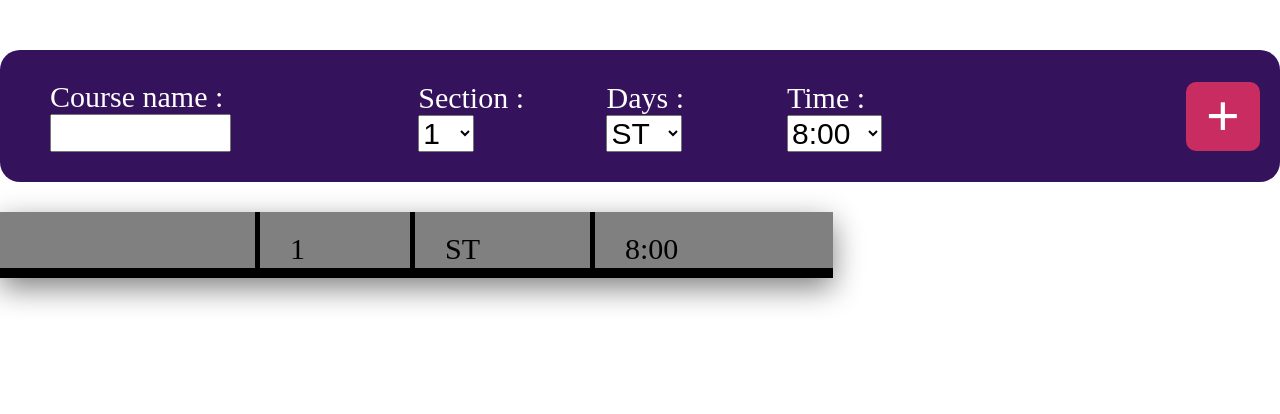
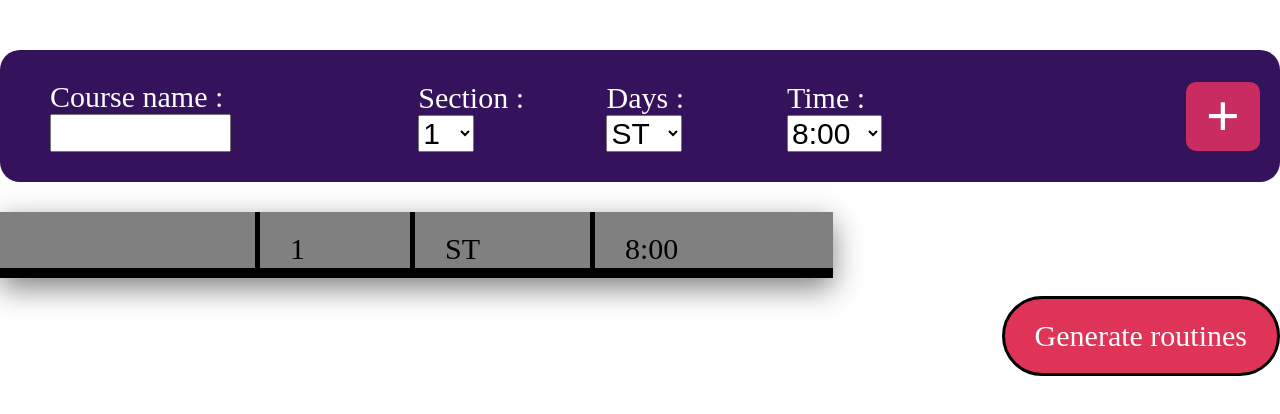
Before and after one commit to alifjs/course-routine-generator, a plain HTML site: page index.html in a window 1280 px wide. Both pictures are taken after a click on the element "Add this section". Drawn offline with Linux system fonts and the light colour scheme.

Commit message:
the code, just before I add the routine html

```diff
--- a/index.html
+++ b/index.html
@@ -61,6 +61,9 @@
             <img src="trash-solid.svg">
             <!-- <br> -->
         </div>
+        <div class="generate_routines">
+            <p>Generate routines</p>
+        </div>
     </div>
     <script src="script.js"></script>
 </body>
--- a/script.js
+++ b/script.js
@@ -33,7 +33,10 @@ function append_the_clone_in_html(clone){
     let br=document.createElement('br')
     let br2=document.createElement('br')
     let parent=document.querySelector('.container')
-    parent.append(clone,br,br2)
+    //parent.append(clone,br,br2)
+    parent.insertBefore(clone,parent.children[parent.children.length-1])
+    parent.insertBefore(br,parent.children[parent.children.length-1])
+    parent.insertBefore(br2,parent.children[parent.children.length-1])
 }
 function does_x_match_the_course(x){
     if(x.name==course.name &&
@@ -43,6 +46,16 @@ function does_x_match_the_course(x){
         return true
     }else{
         return false
+    }
+}
+function show_generate_routines_button(){
+    let generate_routines_button=document.querySelector('.generate_routines')
+    generate_routines_button.style.display='flex'
+}
+function hide_generate_routines_button_if_no_courses_are_there(){
+    if(list_of_courses.length==0){
+        let generate_routines_button=document.querySelector('.generate_routines')
+        generate_routines_button.style.display='none'
     }
 }
 //---------------------------------------------------------------------//
@@ -58,6 +71,7 @@ let add_button=document.querySelector('.add_button')
 let list_of_courses=[]
 
 add_button.addEventListener('click',()=>{
+    show_generate_routines_button()
     let course=create_course_object_from_inputs()
     list_of_courses.push(course)
     //////////////////////////////////////////////////////
@@ -67,9 +81,8 @@ add_button.addEventListener('click',()=>{
     clone.addEventListener('mouseover',show_dustbin)
     clone.addEventListener('mouseout',hide_dustbin)
     append_the_clone_in_html(clone)
-    ///
-    //if the trash is clicked on then delete the component and remove the
-    //course from the list_of_courses
+    /*if the trash is clicked on, then delete the component and remove the
+    course from the list_of_courses*/
     clone.children[4].addEventListener('click',()=>{
         clone.nextElementSibling.remove()
         clone.nextElementSibling.remove()
@@ -84,5 +97,8 @@ add_button.addEventListener('click',()=>{
                 return false
             }
         }),1)
+        hide_generate_routines_button_if_no_courses_are_there()
     })
+    ////////////////////////////////////////////////////////////////
+
 })
--- a/styles.css
+++ b/styles.css
@@ -111,3 +111,25 @@ img{
 .individual_course p:nth-child(4){
     width:88px;
 }
+/*----------generate routines button----------*/
+.generate_routines{
+    display:none;
+    flex-direction: row-reverse;
+}
+.generate_routines p{
+    display:inline;
+    font-size:30px;
+    font-weight:500;
+    color:white;
+    border:3px solid black;
+    padding:20px 30px;
+    background:rgb(223, 51, 88);
+    border-radius:40px;
+    cursor: pointer;
+    margin-right:0px;
+}
+.generate_routines p:hover{
+    color:black;
+    transform:translate(0,10px);
+    box-shadow:0px 10px 20px 0px rgb(117, 116, 116);
+}
```
